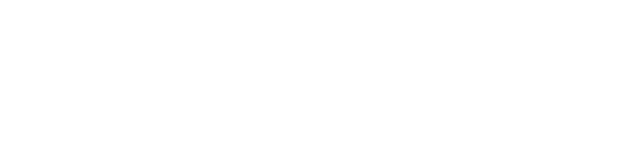
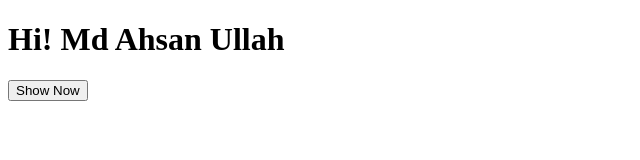
Before and after one commit to sumonaliupwork/my-first-projects, a plain HTML site: page index.html in a window 1280 px wide. Shown: the whole page, without its empty margins (0-640 px from the left). Drawn offline with Linux system fonts and the light colour scheme.

Commit message:
java code

```diff
--- a/index.html
+++ b/index.html
@@ -9,6 +9,17 @@
 </head>
 <body>
 
+    <h1 id="demo">Hi! Md Ahsan Ullah</h1>
+    <button onclick="myFunction()">Show Now</button>
+
+
+    <script>
+        function myFunction(){
+            var ahsan = "Very first developer";
+            document.getElementById("demo").innerHTML= ahsan;
+            document.getElementById("demo").style.color='green';
+        }
+    </script>
 
 </body>
 </html>
```
